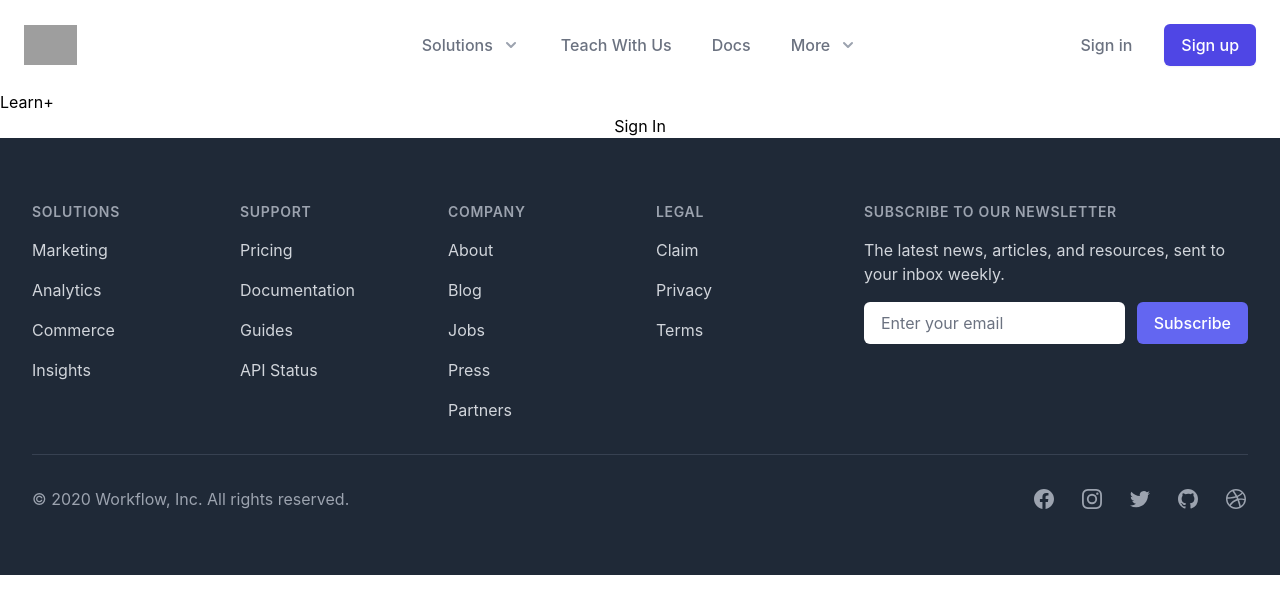
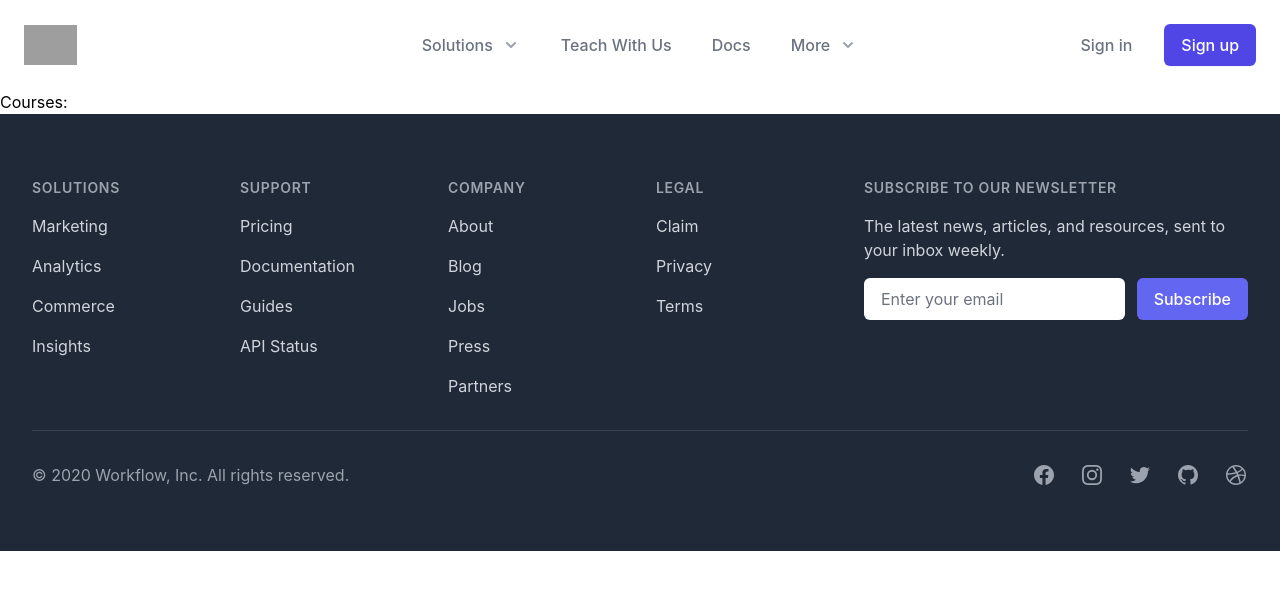
Before and after one commit to developer-sidani/E-Learning-System-Frontend, a Next.js app: page / in a window 1280 px wide. Shown: the top 614 px of the page. Built offline with nearby package versions, Linux system fonts and the light colour scheme; grey boxes are pictures that could not be loaded.

Commit message:
main course component

```diff
--- /dev/null
+++ b/src/components/courses/index.js
@@ -0,0 +1,5 @@
+import MainCourseComponent from './main-course-component'
+
+export {
+  MainCourseComponent,
+}
--- /dev/null
+++ b/src/components/courses/main-course-component.jsx
@@ -0,0 +1,7 @@
+import React from 'react'
+
+const MainCourseComponent = ({ course }) => (
+    <div />
+)
+
+export default MainCourseComponent
--- a/src/components/index.js
+++ b/src/components/index.js
@@ -8,3 +8,4 @@ export { FaqComponent } from './faq/faq-component'
 export { Footer } from './footer'
 export { Navbar } from './navbar'
 export { ForgotPasswordComponent } from './auth/forgot-password'
+export { MainCourseComponent } from './courses'
--- a/src/pages/index.jsx
+++ b/src/pages/index.jsx
@@ -1,31 +1,17 @@
 import React from 'react'
-import { useRouter } from 'next/router'
-import { PageHeader } from '../components'
-import { GuestGuard } from '../guards'
+import { MainCourseComponent, PageHeader } from '../components'
 import { MainLayout } from '../layouts'
 
-const Home = () => {
-  const router = useRouter()
-  return (
+const Home = () => (
     <>
       <PageHeader title="Learn+" />
-      <h1>Learn+</h1>
-      <button
-        type="button"
-        onClick={() => {
-          router.push('/auth/sign-in')
-        }}
-      >
-        Sign In
-      </button>
+      <h1>Courses:</h1>
+      <MainCourseComponent />
     </>
-  )
-}
+)
 Home.getLayout = (page) => (
   <MainLayout>
-    <GuestGuard>
         {page}
-    </GuestGuard>
   </MainLayout>
 )
 export default Home
```
